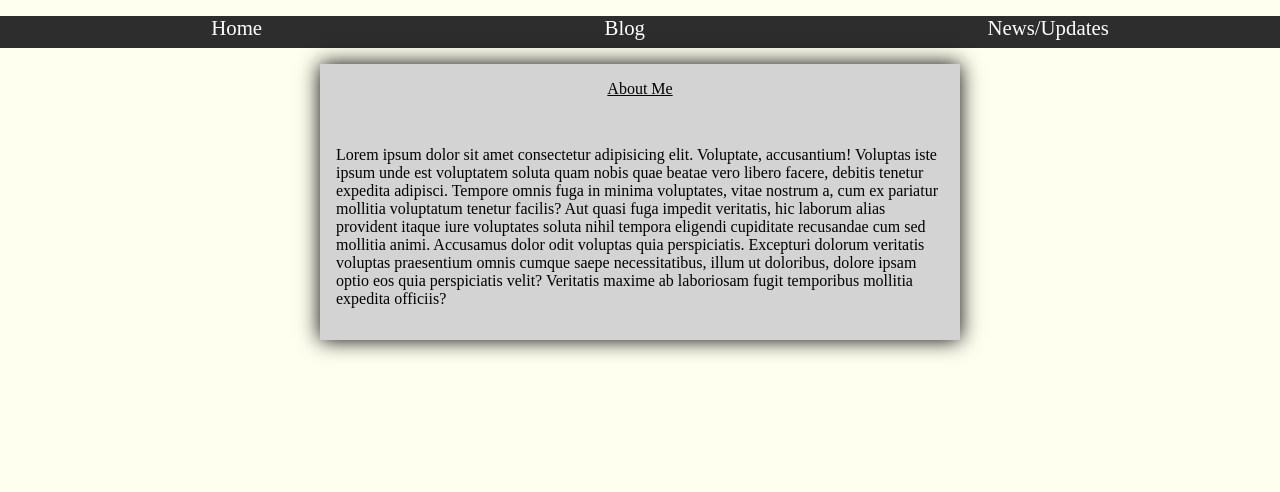
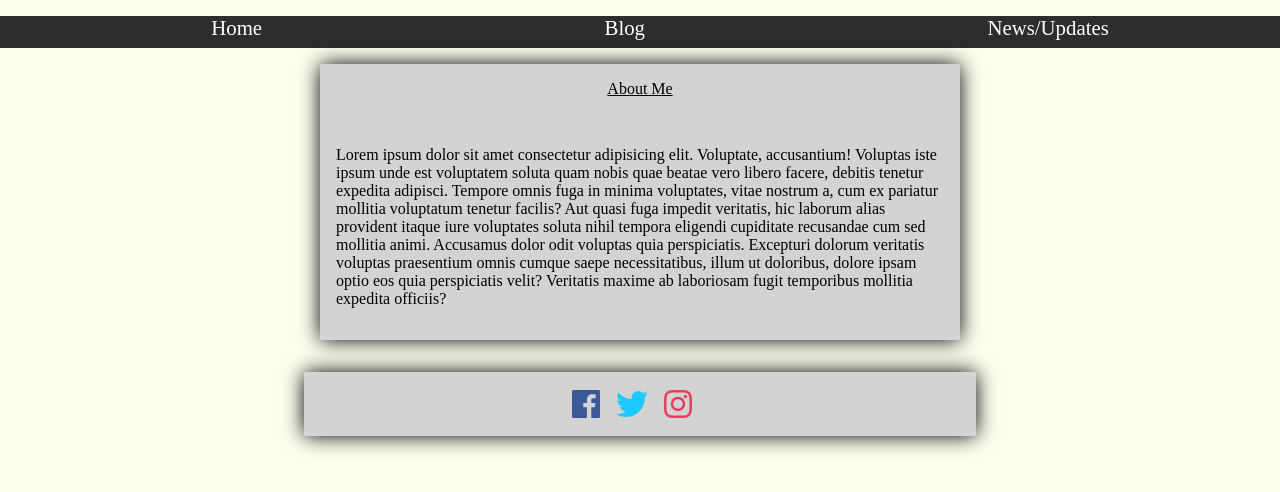
Before and after one commit to mfduar8766/FunctionalBlogLayout, a plain HTML site: page blog.html in a window 1280 px wide. Drawn offline with Linux system fonts and the light colour scheme.

Commit message:
Added a new page.

```diff
--- a/blog.css
+++ b/blog.css
@@ -33,6 +33,8 @@ body,html {
 .container {
     display: flex;
     justify-content: center;
+    align-items: center;
+    flex-direction: column;
 }
 
 .body {
@@ -54,3 +56,33 @@ body,html {
 .paragraph {
     padding: 1rem;
 }
+
+.contact {
+    display: flex;
+    box-shadow: 0 0 20px black;
+    background: lightgray;
+    justify-content: space-around;
+    height: 50%;
+    width: 50%;
+    margin-top: 2rem;
+    padding: 1rem;
+}
+
+.social {
+   display: flex;
+}
+
+.fa-facebook {
+    margin-right: 1rem;
+    color: rgb(59, 89, 152);
+}
+
+.fa-twitter {
+    margin-right: 1rem;
+    color:rgb(29, 202, 255);
+}
+
+.fa-instagram {
+    margin-right: 1rem;
+    color: #e4405f;
+}
--- a/blog.html
+++ b/blog.html
@@ -5,6 +5,7 @@
     <meta name="viewport" content="width=device-width, initial-scale=1.0">
     <meta http-equiv="X-UA-Compatible" content="ie=edge">
     <link rel="stylesheet" href="blog.css">
+    <script defer src="https://use.fontawesome.com/releases/v5.2.0/js/all.js" integrity="sha384-4oV5EgaV02iISL2ban6c/RmotsABqE4yZxZLcYMAdG7FAPsyHYAPpywE9PJo+Khy" crossorigin="anonymous"></script>
     <title>Blog</title>
 </head>
 <body>
@@ -12,7 +13,7 @@
         <ul class="nav-items">
             <li class="nav-item"><a class="nav-links" href="index.html">Home</a></li>
             <li class="nav-item"><a class="nav-links" href="blog.html">Blog</a></li>
-            <li class="nav-item"><a class="nav-links" href="#">News/Updates</a></li>
+            <li class="nav-item"><a class="nav-links" href="news.html">News/Updates</a></li>
         </ul>
     </nav>
     <div class="container">
@@ -21,6 +22,19 @@
             <p class="paragraph">Lorem ipsum dolor sit amet consectetur adipisicing elit. Voluptate, accusantium! Voluptas iste ipsum unde est voluptatem soluta quam nobis quae beatae vero libero facere, debitis tenetur expedita adipisci. Tempore omnis fuga in minima voluptates, vitae nostrum a, cum ex pariatur mollitia voluptatum tenetur facilis? Aut quasi fuga impedit veritatis, hic laborum alias provident itaque iure voluptates soluta nihil tempora eligendi cupiditate recusandae cum sed mollitia animi. Accusamus dolor odit voluptas quia perspiciatis. Excepturi dolorum veritatis voluptas praesentium omnis cumque saepe necessitatibus, illum ut doloribus, dolore ipsam optio eos quia perspiciatis velit? Veritatis maxime ab laboriosam fugit temporibus mollitia expedita officiis?
             </p>
         </div>
+        <div class="contact">
+            <div class="social">
+
+                    <i class="fab fa-facebook fa-2x"></i>
+
+
+                    <i class="fab fa-twitter fa-2x"></i>
+
+
+                    <i class="fab fa-instagram fa-2x"></i>
+
+            </div>
+        </div>
     </div>
 </body>
 </html>
--- /dev/null
+++ b/news.css
@@ -0,0 +1,13 @@
+.container {
+    display: flex;
+    justify-content: space-around;
+}
+
+.news {
+    text-align: center;
+    background: lightgray;
+    padding: 1rem;
+    width: 30%;
+    height: 30%;
+    box-shadow: 0 0 20px black;
+}
```
Also changed, not shown: index.html (+1 -1 lines), news.html (added, +34 -0 lines).
